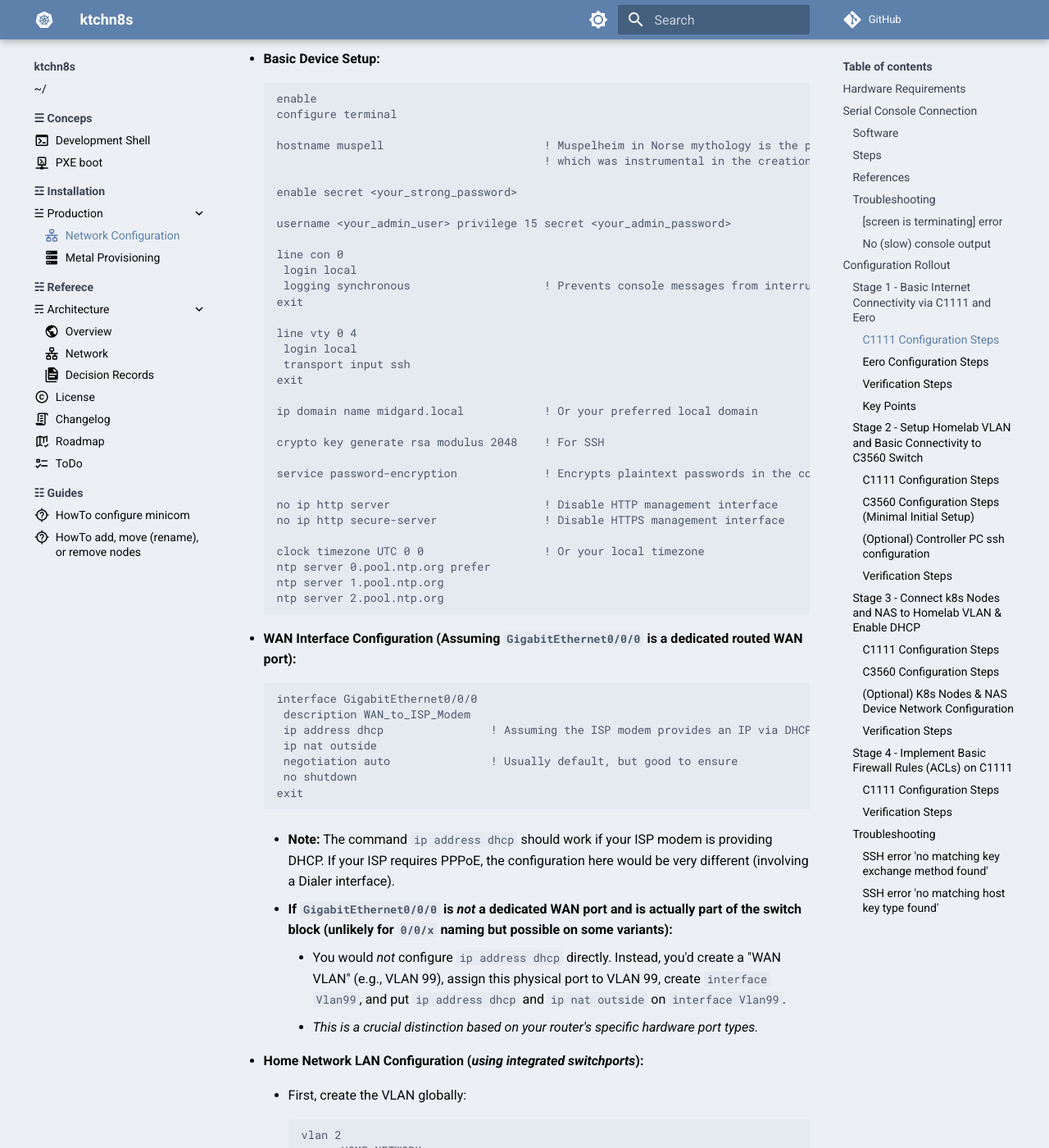
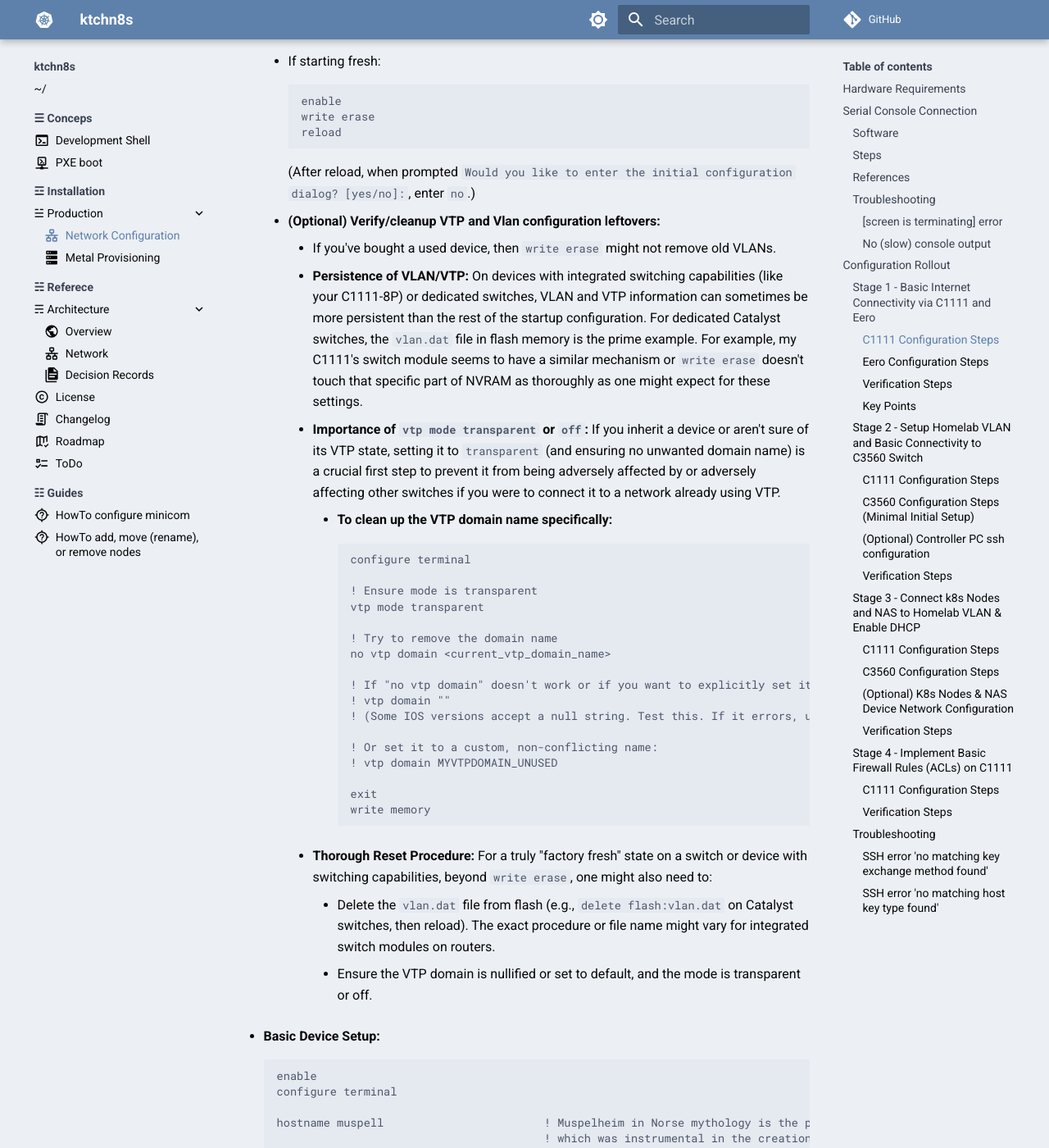
Before and after one commit to serpro69/ktchn8s, an MkDocs documentation site: the page built from docs/installation/production/network.md, in a window 1280 px wide and 1400 px high, scrolled down 5418 px. Shown: the whole window at 82% size. Built offline with MkDocs 1.6.1 and Material for MkDocs 9.7.7, drawn with Linux system fonts in a browser that asks for light colours; comment, search, counter and statistics services are not loaded; some of the changed text lies outside the part shown.

Commit message:
Add some tips for cisco network configuration

````diff
--- a/docs/installation/production/network.md
+++ b/docs/installation/production/network.md
@@ -132,6 +132,11 @@
 !!! info
     I've broken down the network configuration rollout into several stages which allowed me to work in small, incremental iterations and test/rollback things easier w/o introducing big updates.
 
+!!! tip
+    Before saving the `running-config`, run `show running-config` to verify the current running configuration matches your expectations.
+    You can, and should, also test things before saving the running configuration to avoid issues and unnecessary roll-backs.
+    After verifying that everything works as expected and saving the running configuration, I also back up the updated `startup-config` (e.g. `copy startup-config bootflash:/startup-config_stage3.bak`) for any future reference and to be able to easily revert to a particular roll-out stage in case of issues.
+
 ### Stage 1 - Basic Internet Connectivity via C1111 and Eero {#stage-1}
 
 * **Goal:** Home devices (laptop, phone) can connect to the Eero (in bridge mode) and access the internet. The C1111 handles routing, NAT, and DHCP for the home network.
@@ -149,6 +154,35 @@
         ```
 
         (After reload, when prompted `Would you like to enter the initial configuration dialog? [yes/no]:`, enter `no`.)
+
+    * **(Optional) Verify/cleanup VTP and Vlan configuration leftovers:**
+        - If you've bought a used device, then `write erase` might not remove old VLANs.
+        - **Persistence of VLAN/VTP:** On devices with integrated switching capabilities (like your C1111-8P) or dedicated switches, VLAN and VTP information can sometimes be more persistent than the rest of the startup configuration. For dedicated Catalyst switches, the `vlan.dat` file in flash memory is the prime example. For example, my C1111's switch module seems to have a similar mechanism or `write erase` doesn't touch that specific part of NVRAM as thoroughly as one might expect for these settings.
+        - **Importance of `vtp mode transparent` or `off`:** If you inherit a device or aren't sure of its VTP state, setting it to `transparent` (and ensuring no unwanted domain name) is a crucial first step to prevent it from being adversely affected by or adversely affecting other switches if you were to connect it to a network already using VTP.
+            * **To clean up the VTP domain name specifically:**
+                ```cisco
+                configure terminal
+
+                ! Ensure mode is transparent
+                vtp mode transparent
+
+                ! Try to remove the domain name
+                no vtp domain <current_vtp_domain_name>
+
+                ! If "no vtp domain" doesn't work or if you want to explicitly set it to null:
+                ! vtp domain ""
+                ! (Some IOS versions accept a null string. Test this. If it errors, use a custom name.)
+
+                ! Or set it to a custom, non-conflicting name:
+                ! vtp domain MYVTPDOMAIN_UNUSED
+
+                exit
+                write memory
+                ```
+        - **Thorough Reset Procedure:** For a truly "factory fresh" state on a switch or device with switching capabilities, beyond `write erase`, one might also need to:
+            * Delete the `vlan.dat` file from flash (e.g., `delete flash:vlan.dat` on Catalyst switches, then reload). The exact procedure or file name might vary for integrated switch modules on routers.
+            * Ensure the VTP domain is nullified or set to default, and the mode is transparent or off.
+
 
 - **Basic Device Setup:**
 
````
Also changed, not shown: other parts of docs/installation/production/network.md (+0 -9 lines).
